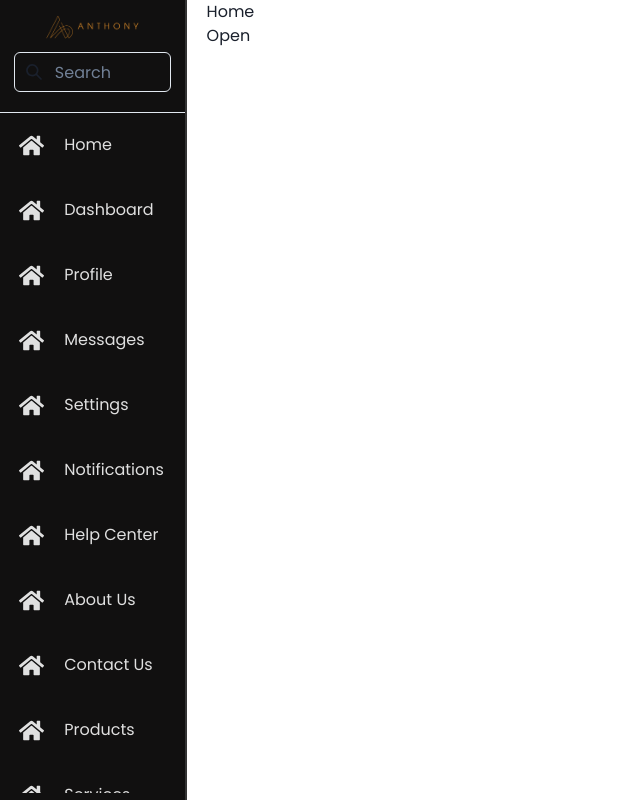
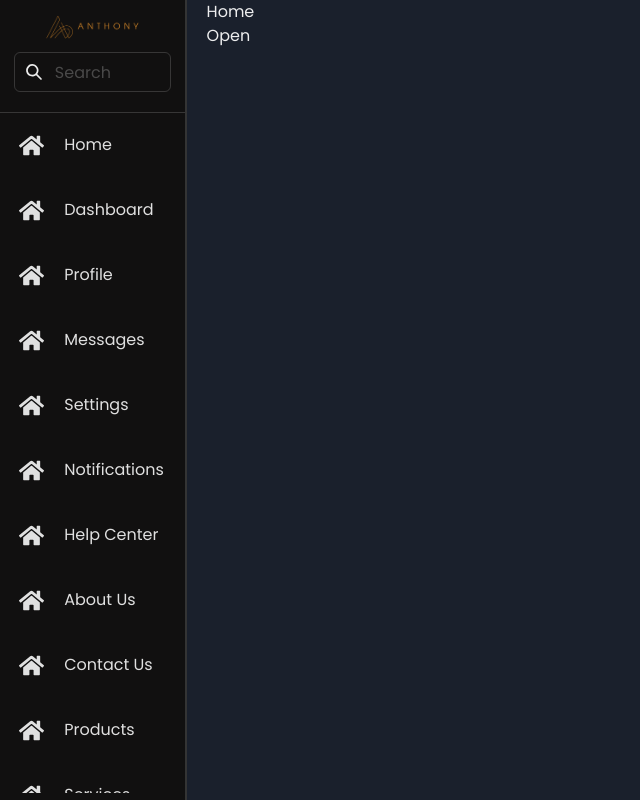
Before and after one commit to AnthonyY-dev/Antsite-2024, a React (Vite) app: page / in a window 1280 px wide. Shown: the whole page, without its empty margins (0-640 px from the left). Built offline with nearby package versions, Linux system fonts and the light colour scheme.

Commit message:
Dark by Default

```diff
--- /dev/null
+++ b/src/hooks/theme.js
@@ -0,0 +1,11 @@
+// theme.js
+import { extendTheme } from "@chakra-ui/react";
+
+const customTheme = extendTheme({
+  config: {
+    initialColorMode: "dark",
+    useSystemColorMode: false,
+  },
+});
+
+export default customTheme;
--- a/src/main.jsx
+++ b/src/main.jsx
@@ -3,10 +3,11 @@ import ReactDOM from "react-dom/client";
 import App from "./App";
 import "./index.css";
 import { ChakraProvider } from "@chakra-ui/react";
+import customTheme from "./hooks/theme";
 
 ReactDOM.createRoot(document.getElementById("root")).render(
   <React.StrictMode>
-    <ChakraProvider>
+    <ChakraProvider theme={customTheme}>
       <App />
     </ChakraProvider>
   </React.StrictMode>
```
